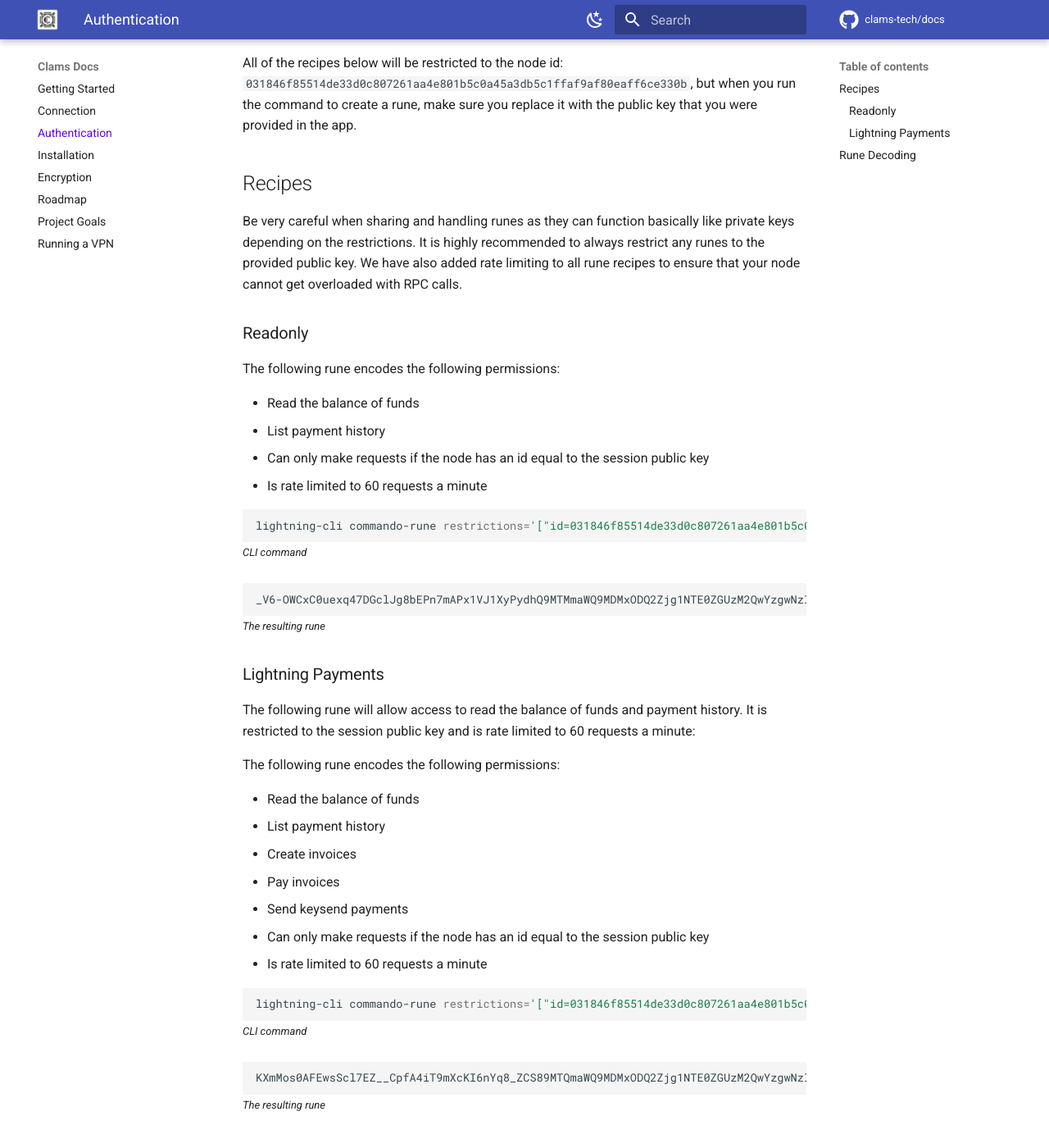
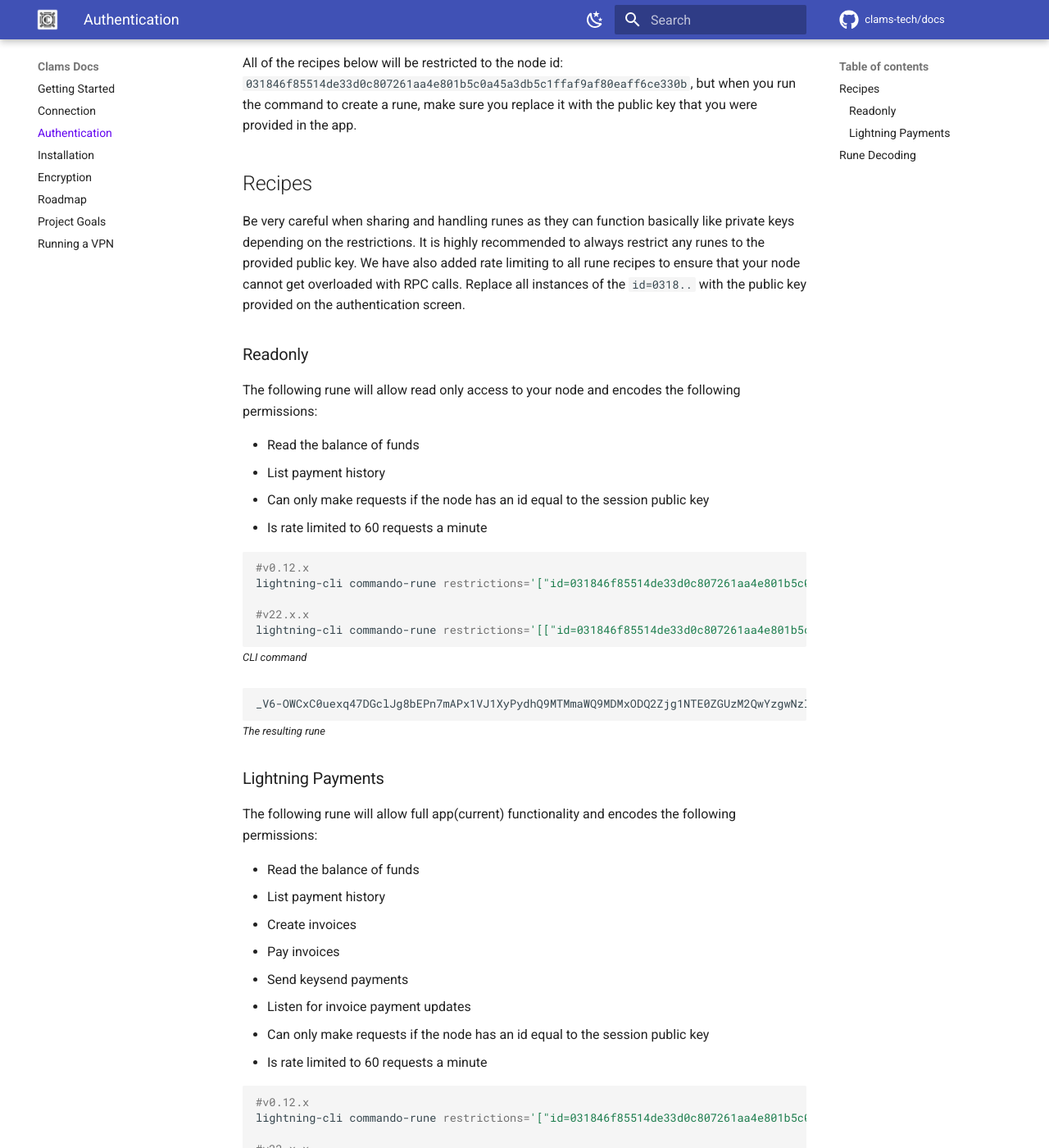
Before and after one commit to clams-tech/docs, an MkDocs documentation site: the page built from docs/authentication.md, in a window 1280 px wide and 1400 px high, scrolled down 1284 px. Shown: the whole window at 82% size. Built offline with MkDocs 1.6.1 and Material for MkDocs 9.7.7, drawn with Linux system fonts in a browser that asks for light colours; comment, search, counter and statistics services are not loaded; some of the changed text lies outside the part shown.

Commit message:
Update rune recipes

````diff
--- a/docs/authentication.md
+++ b/docs/authentication.md
@@ -13,11 +13,11 @@
 
 ## Recipes
 
-Be very careful when sharing and handling runes as they can function basically like private keys depending on the restrictions. It is highly recommended to always restrict any runes to the provided public key. We have also added rate limiting to all rune recipes to ensure that your node cannot get overloaded with RPC calls.
+Be very careful when sharing and handling runes as they can function basically like private keys depending on the restrictions. It is highly recommended to always restrict any runes to the provided public key. We have also added rate limiting to all rune recipes to ensure that your node cannot get overloaded with RPC calls. Replace all instances of the `id=0318..` with the public key provided on the authentication screen.
 
 ### Readonly
 
-The following rune encodes the following permissions:
+The following rune will allow read only access to your node and encodes the following permissions:
 
 - Read the balance of funds
 - List payment history
@@ -25,7 +25,11 @@
 - Is rate limited to 60 requests a minute
 
 ```shell
-lightning-cli commando-rune restrictions='["id=031846f85514de33d0c807261aa4e801b5c0a45a3db5c1ffaf9af80eaff6ce330b", "method^list|method^get|method=summary","method/listdatastore", "rate=60"]'
+#v0.12.x
+lightning-cli commando-rune restrictions='["id=031846f85514de33d0c807261aa4e801b5c0a45a3db5c1ffaf9af80eaff6ce330b", "method^list|method^get|method=summary|method=waitanyinvoice","method/listdatastore", "rate=60"]'
+
+#v22.x.x
+lightning-cli commando-rune restrictions='[["id=031846f85514de33d0c807261aa4e801b5c0a45a3db5c1ffaf9af80eaff6ce330b"], ["method^list","method^get","method=summary","method=waitanyinvoice"],["method/listdatastore"], ["rate=60"]]'
 ```
 
 <figcaption style='font-size: small; margin: -1em 0 2em 0;'>CLI command</figcaption>
@@ -38,20 +42,23 @@
 
 ### Lightning Payments
 
-The following rune will allow access to read the balance of funds and payment history. It is restricted to the session public key and is rate limited to 60 requests a minute:
-
-The following rune encodes the following permissions:
+The following rune will allow full app(current) functionality and encodes the following permissions:
 
 - Read the balance of funds
 - List payment history
 - Create invoices
 - Pay invoices
 - Send keysend payments
+- Listen for invoice payment updates
 - Can only make requests if the node has an id equal to the session public key
 - Is rate limited to 60 requests a minute
 
 ```shell
-lightning-cli commando-rune restrictions='["id=031846f85514de33d0c807261aa4e801b5c0a45a3db5c1ffaf9af80eaff6ce330b", "method^list|method^get|method=summary|method=pay|method=keysend|method=invoice","method/listdatastore", "rate=60"]'
+#v0.12.x
+lightning-cli commando-rune restrictions='["id=031846f85514de33d0c807261aa4e801b5c0a45a3db5c1ffaf9af80eaff6ce330b", "method^list|method^get|method=summary|method=pay|method=keysend|method=invoice|method=waitanyinvoice","method/listdatastore", "rate=60"]'
+
+#v22.x.x
+lightning-cli commando-rune restrictions='[["id=031846f85514de33d0c807261aa4e801b5c0a45a3db5c1ffaf9af80eaff6ce330b"], ["method^list","method^get","method=summary","method=pay","method=keysend","method=invoice","method=waitanyinvoice"],["method/listdatastore"], ["rate=60"]]'
 ```
 
 <figcaption style='font-size: small; margin: -1em 0 2em 0;'>CLI command</figcaption>
````
